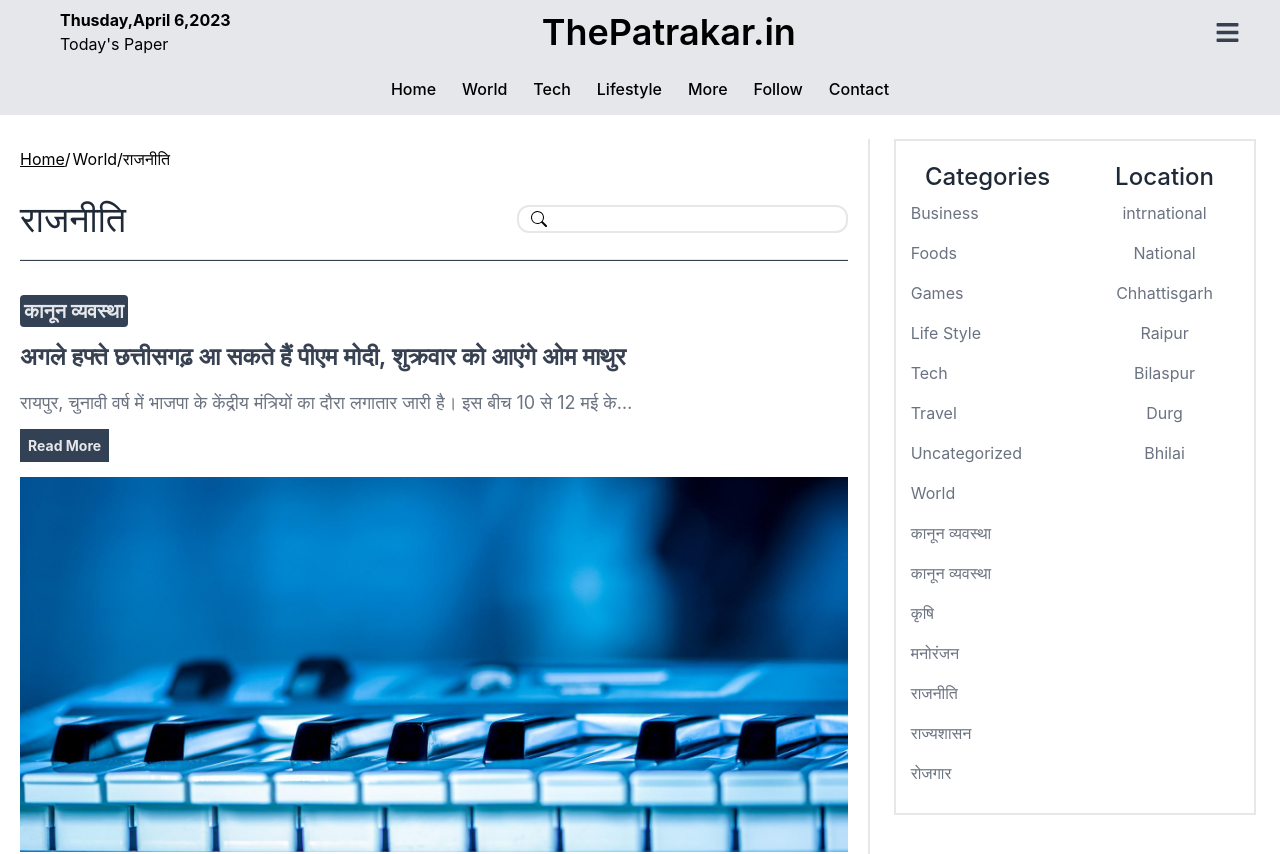
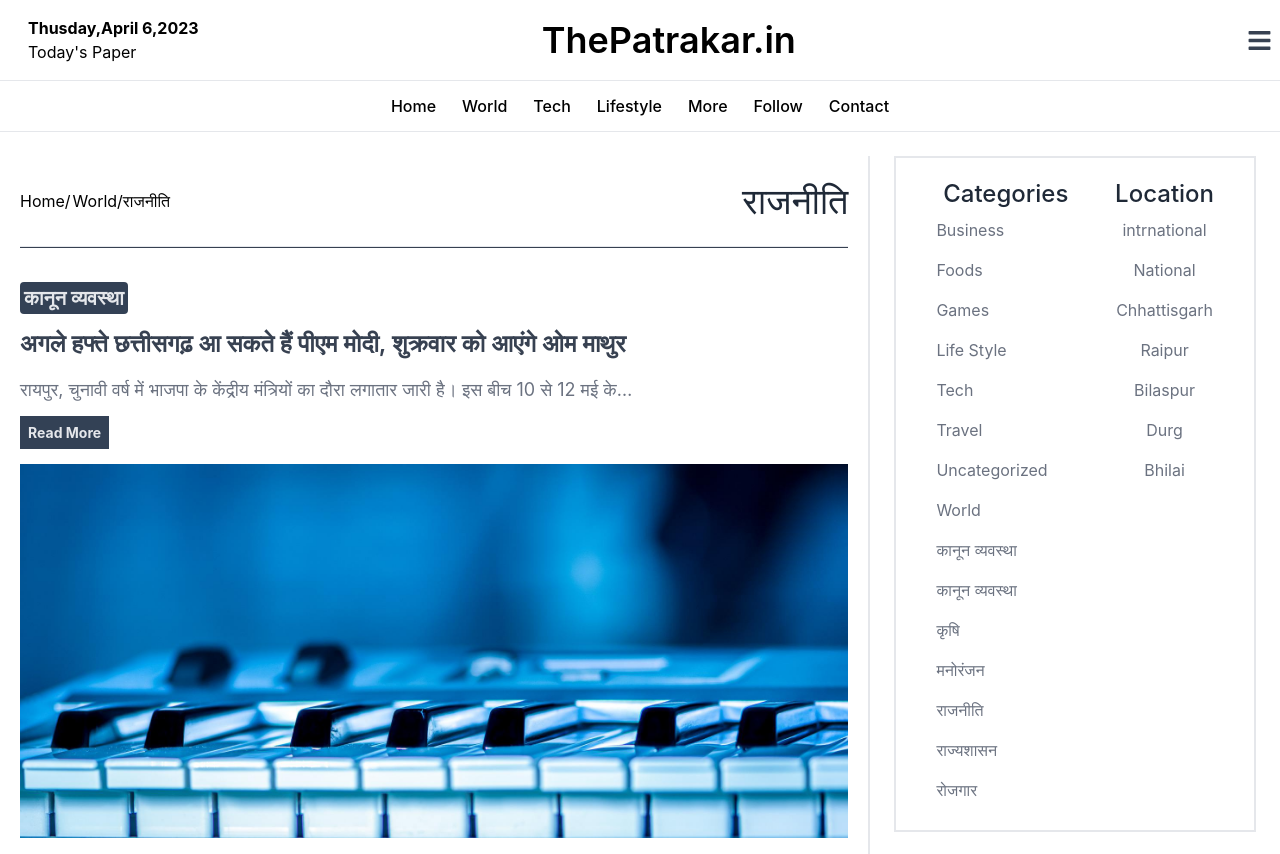
Before and after one commit to AmanPatel2003/ThePatrakar1, a React (Create React App) app: page /rajniti in a window 1280 px wide. Shown: the top 854 px of the page. Built offline with nearby package versions, Linux system fonts and the light colour scheme.

Commit message:
eighth commit

```diff
--- a/src/App.js
+++ b/src/App.js
@@ -1,19 +1,17 @@
 import "./App.css";
-// import { Header } from "./component/Header";
+import { Header } from "./component/Header";
 import { Home } from "./component/Home";
 import { Footer } from "./component/Footer";
 import { Rajniti } from "./component/Rajniti";
 import { News_Page } from "./component/News_Page";
 import { Contect } from "./component/Contect";
-import { Navebar } from "./component/Navebar";
 import { BrowserRouter as Router,Routes , Route } from "react-router-dom";
 
 function App() {
   return (
     <Router>
       <div className="xs:w-full sm:w-full md:w--[100%]">
-        {/* <Header /> */}
-        <Navebar/>
+        <Header />
         <Routes>
           <Route exact path="/" element={<Home />}></Route>
           <Route exact path="/rajniti" element={<Rajniti />}></Route>
--- a/src/component/Comp1.js
+++ b/src/component/Comp1.js
@@ -5,7 +5,7 @@ import { BsSearch } from "react-icons/bs";
 export const Comp1 = () => {
   return (
     <div className=" p-6 ">
-      <div className="border-2 h-7 rounded-xl text-center flex w-[90%] ">
+      <div className="border-2 h-7 rounded-xl text-center flex w-[100%] ">
         <div className="xs:w-[5%] ">
           <BsSearch className="ml-3 mt-1" />
         </div>
--- a/src/component/Comp2.js
+++ b/src/component/Comp2.js
@@ -1,14 +1,26 @@
 import React from "react";
+import { BsSearch } from "react-icons/bs";
 
 export const Comp2 = () => {
   return (
-    <div className="  px-6 pt-0  ">
+    <div className="  px-6 xs:px-[1%] pt-0  ">
+      <div className="my-[2%] lg:hidden xl:hidden 2xl:hidden">
+        <div className="border-2 h-7 rounded-xl text-center flex ">
+          <div className="w-[10%] xs:w-[10%] sm:w-[5%] md:w-[5%] ">
+            <BsSearch className="ml-3 mt-1" />
+          </div>
+          <input
+            type="search"
+            className="w-[80%] xs:w-[85%] sm:w-[90%] md:[90%] focus:outline-none"
+          />
+        </div>
+      </div>
       <div className=" flex mt- border-2">
         <div className=" w-[50%] my-5 lg:flex-col lg:item-center">
-          <h1 className="ml-10 lg:ml-[2%] font-bold lg:font-medium text-3xl lg:text-2xl lg:text-center text-gray-800">
+          <h1 className="ml-10  xs:ml-[5%] font-bold lg:font-medium xs:text-center sm:text-center md:text-center  text-3xl lg:text-2xl lg:text-center text-gray-800">
             Categories
           </h1>
-          <ul className="ml-10 lg:ml-[8%] xs:text-center sm:text-center  md:text-center leading-10">
+          <ul className="ml-10 xs:ml-[0%] lg:ml-[8% xs:text-center sm:text-center  md:text-center leading-10">
             <li className="text-gray-500">Business</li>
             <li className="text-gray-500">Foods</li>
             <li className="text-gray-500">Games</li>
@@ -27,10 +39,10 @@ export const Comp2 = () => {
           </ul>
         </div>
         <div className="w-[50%] mt-5">
-          <h1 className="font-bold lg:font-medium text-3xl lg:text-2xl lg:text-center text-gray-800">
+          <h1 className="font-bold lg:font-medium text-3xl lg:text-2xl lg:text-center xs:text-center sm:text-center text-gray-800">
             Location
           </h1>
-          <ul className="leading-10 lg:text-center">
+          <ul className="leading-10 lg:text-center xs:text-center sm:text-center">
             <li className="text-gray-500">intrnational</li>
             <li className="text-gray-500">National</li>
             <li className="text-gray-500">Chhattisgarh</li>
--- a/src/component/Header.js
+++ b/src/component/Header.js
@@ -1,9 +1,19 @@
-import React from "react";
+import React, { useState } from "react";
 import { FiMenu } from "react-icons/fi";
+import { Comp2 } from "./Comp2";
+import { FaTimes } from "react-icons/fa";
+import { FaBars } from "react-icons/fa";
+
+export const Header = () => {
+  const [open, setopen] = useState(false);
+
+  const handeleMenu = () => {
+    setopen((prev) => !prev);
+    console.log(open);
+  };
 
 
 
-export const Header = () => {
   return (
     <div className=" md:px-[1%] w-full  ">
       <div className=" flex justify-between  sm:justify-center h-20 items-center ">
@@ -12,12 +22,20 @@ export const Header = () => {
           <p className=" ">Today's Paper</p>
         </div>
         <div className="text-4xl  relative right-10 sm:right-0 xs:right-0 sm:flex sm:justify-center font-semibold ">
-          <h1 className=" pr-7 float-left xs:pr-0 xs:ml-2 sm:ml-2">
+          <a href="/" className=" pr-7 float-left xs:pr-0 xs:ml-2 sm:ml-2">
             ThePatrakar.in
-          </h1>
+          </a>
         </div>
-        <div className="mr-7   sm:float:right xs:mr-2 sm:mr-2 ">
-          <FiMenu size={40} className="hover:text-blue-500 xs:float-right " />
+
+        <div className="mr-2 flex  ">
+          <button
+            className="inline-flex items-center justify-centerp-2 text-gray-700 hover:text-gray-500  "
+            type="button"
+            onClick={handeleMenu}
+          >
+            <span className="sr-only">Opne main menu</span>
+            {open === true ? <FaTimes size={25} /> : <FaBars size={25} />}
+          </button>
         </div>
       </div>
       <hr />
@@ -27,7 +45,7 @@ export const Header = () => {
             <a
               target=""
               className="hover:text-blue-400 hover:text-lg xs:text-sm sm:text-sm "
-              href="/rajniti"
+              href="/"
             >
               Home
             </a>
@@ -36,7 +54,7 @@ export const Header = () => {
             <a
               target=""
               className="hover:text-blue-400 hover:text-lg xs:text-sm sm:text-sm "
-              href="/news"
+              href="/rajniti"
             >
               World
             </a>
@@ -45,13 +63,14 @@ export const Header = () => {
             <a
               target=""
               className="hover:text-blue-400 hover:text-lg xs:text-sm sm:text-sm "
-              href="/"
+              href="/news"
             >
               Tech
             </a>
           </li>
           <li className="mx-[13px] xs:mx-[1%] sm:mx-2 font-medium  hover:mx-[9px]">
-            <a className="hover:text-blue-400 hover:text-lg " href="/">
+            <a className="hover:text-blue-400 hover:text-lg " href="/
+            ">
               Lifestyle
             </a>
           </li>
@@ -85,6 +104,9 @@ export const Header = () => {
         </ul>
       </div>
       <hr />
+
+
+      <div className="2xl:hidden xl:hidden lg:hidden">{open ? <Comp2 /> : null}</div>
     </div>
   );
 };
--- a/src/component/Navebar.js
+++ /dev/null
@@ -1,152 +0,0 @@
-// import React from "react";
-import React, { useState } from "react";
-import { FaTimes } from "react-icons/fa";
-import { FaBars } from "react-icons/fa";
-
-const navlinks = [
-  {
-    title: "Home",
-    link: "/",
-  },
-  {
-    title: "Rajniti",
-    link: "/rajniti",
-  },
-  {
-    title: "News",
-    link: "/news",
-  },
-];
-
-export const Navebar = () => {
-  const [open, setOpen] = useState(false);
-
-  const handeleMenu = () => {
-    setOpen((prev) => !prev);
-    console.log(open);
-  };
-
-  return (
-    <div className="bg-gray-200">
-      <div className="mx-auto px-4 sm:px-6 lg:px-8">
-        <div className="flex items-center justify-between h-16">
-          <div className="  ml-7 xs:hidden sm:hidden">
-            <h4 className="font-bold text-1xl  ">Thusday,April 6,2023</h4>
-            <p className=" ">Today's Paper</p>
-          </div>
-          <div className="text-4xl  relative right-10 sm:right-0 xs:right-0 sm:flex sm:justify-center font-semibold ">
-            <h1 className=" pr-7 float-left xs:pr-0 xs:ml-2 sm:ml-2">
-              ThePatrakar.in
-            </h1>
-          </div>
-          {/* navlinks */}
-          {/* <div className=" md-block  ">
-            <div className="ml-10 flex items-baseline space-x-4 ">
-              {navlinks.map((link, index) => (
-                <a
-                  key={index}
-                  className="text-gray-300 transition-all  hover:bg-gray-600 hover:text-white px-3 py-2 rounded-md text-md font-medium "
-                  href={link.link}
-                >
-                  {link.title}
-                </a>
-              ))}
-            </div>
-          </div> */}
-          {/* hamburger button */}
-          <div className="mr-2 flex  ">
-            <button
-              className="inline-flex items-center justify-centerp-2 text-gray-700 hover:text-gray-500  "
-              type="button"
-              onClick={handeleMenu}
-            >
-              <span className="sr-only">Opne main menu</span>
-              {open === true ? <FaTimes size={25} /> : <FaBars size={25} />}
-            </button>
-          </div>
-        </div>
-      </div>
-      {/* mobile menu */}
-      {open ? (
-        <div className=" ">
-          <div className=" ox-2 pt-2 pb-3 space-y-1  px-[46%] text-center ">
-            {navlinks.map((link, index) => (
-              <a
-                key={index}
-                className="text-gray-800 hover:bg-gray-700 hover:text-white block px-3 py-2 rounded-md text-base font-medium  "
-                href={link.link}
-              >
-                {link.title}
-              </a>
-            ))}
-          </div>
-        </div>
-      ) : null}
-
-      <div className="min-h-[50px] ">
-        <ul className="flex justify-center items-center h-[50px] ">
-          <li className="mx-[13px] xs:mx-[1%] sm:mx-2 font-medium items-center  hover:mx-[9px]">
-            <a
-              target=""
-              className="hover:text-blue-400 hover:text-lg xs:text-sm sm:text-sm "
-              href="/rajniti"
-            >
-              Home
-            </a>
-          </li>
-          <li className="mx-[13px] xs:mx-[1%] sm:mx-2 font-medium  hover:mx-[9px]">
-            <a
-              target=""
-              className="hover:text-blue-400 hover:text-lg xs:text-sm sm:text-sm "
-              href="/news"
-            >
-              World
-            </a>
-          </li>
-          <li className="mx-[13px] xs:mx-[1%] sm:mx-2 font-medium  hover:mx-[9px]">
-            <a
-              target=""
-              className="hover:text-blue-400 hover:text-lg xs:text-sm sm:text-sm "
-              href="/"
-            >
-              Tech
-            </a>
-          </li>
-          <li className="mx-[13px] xs:mx-[1%] sm:mx-2 font-medium  hover:mx-[9px]">
-            <a className="hover:text-blue-400 hover:text-lg " href="/">
-              Lifestyle
-            </a>
-          </li>
-          <li className="mx-[13px] xs:mx-[1%] sm:mx-2 font-medium  hover:mx-[9px]">
-            <a
-              target=""
-              className="hover:text-blue-400 hover:text-lg xs:text-sm sm:text-sm "
-              href="/rajniti"
-            >
-              More
-            </a>
-          </li>
-          <li className="mx-[13px] xs:mx-[1%] sm:mx-2 font-medium  hover:mx-[9px]">
-            <a
-              target=""
-              className="hover:text-blue-400 hover:text-lg xs:text-sm sm:text-sm "
-              href="/news"
-            >
-              Follow
-            </a>
-          </li>
-          <li className="mx-[13px] xs:mx-[1%] sm:mx-2 font-medium  hover:mx-[9px]">
-            <a
-              target=""
-              className="hover:text-blue-400 hover:text-lg xs:text-sm sm:text-sm "
-              href="/contect"
-            >
-              Contact
-            </a>
-          </li>
-        </ul>
-      </div>
-      <hr />
-    </div>
-  );
-};
--- a/src/component/News_Page.js
+++ b/src/component/News_Page.js
@@ -16,10 +16,10 @@ export const News_Page = () => {
           <div className="2xl:px-[20%] xl:px-[20%] lg:px-[15%] md:px-[12%] px-[10%] py-10 xs:py-[5%] ">
             <p className="my-[2%] xs:my-[3%] sm:my-[3%]">
               <a href="/" className="mr-1 hover:text-blue-500">
-                <u>Home</u>/
+                Home/
               </a>
               <a href="/rajniti" className="hover:text-blue-500">
-                <u>Tech</u>/
+              Tech/
               </a>
             </p>
             <div className="flex xs:my-[3%]">
--- a/src/component/Rajniti.js
+++ b/src/component/Rajniti.js
@@ -8,17 +8,22 @@ export const Rajniti = () => {
     <div className="">
       <div className="flex mt-6  ">
         <div className="w-[68%]  xs:w-[100%] sm:w-[100%] md:w-[100%] px-5 xs:px-[1%] sm:px-[1%] md:px-[1%] border-r-2 ">
-          <p className="my-2">
-            <a href="/" className="hover:text-blue-500 mr-[2px]">
-              <u>Home</u>/
-            </a>
-            World/राजनीति
-          </p>
-          <div className="flex justify-between items-center py-5">
+          <div className="flex justify-between my-[3%]">
+            <p className="my-2">
+              <a href="/" className="hover:text-blue-500 mr-[2px]">
+                Home/
+              </a>
+              World/राजनीति
+            </p>
             <div className="text-4xl xs:text-2xl sm:text-3xl md:text-3xl   font-medium text-gray-800">
               राजनीति
             </div>
-            <div className="w-[40%]">
+          </div>
+          {/* <div className="flex justify-between items-center py-5">
+            <div className="text-4xl xs:text-2xl sm:text-3xl md:text-3xl   font-medium text-gray-800">
+              राजनीति
+            </div>
+            <div className="w-[40%] xs:hidden sm:hidden">
               <div className="border-2 h-7 rounded-xl text-center flex ">
                 <div className="w-[10%] xs:w-[20%] sm:w-[20%] md:w-[20%] ">
                   <BsSearch className="ml-3 mt-1" />
@@ -29,8 +34,8 @@ export const Rajniti = () => {
                 />
               </div>
             </div>
-          </div>
-          <hr className="h-0.5 bg-gray-700  mb-9 " />
+          </div> */}
+          <hr className="h-0.5 bg-gray-700  mb-9 xs:hidden sm:hidden " />
           <div className=" flex ">
             <div className="     border-gray-400">
               <div className="">
```
